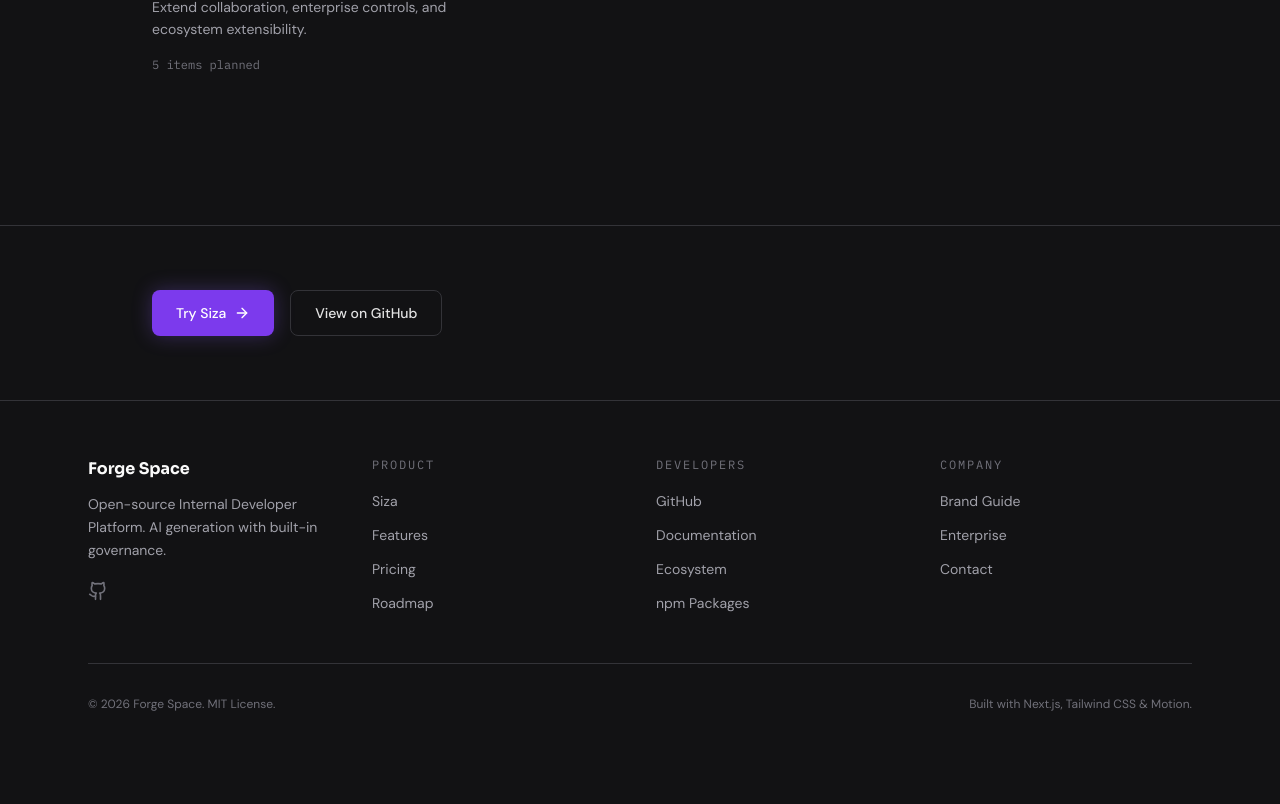
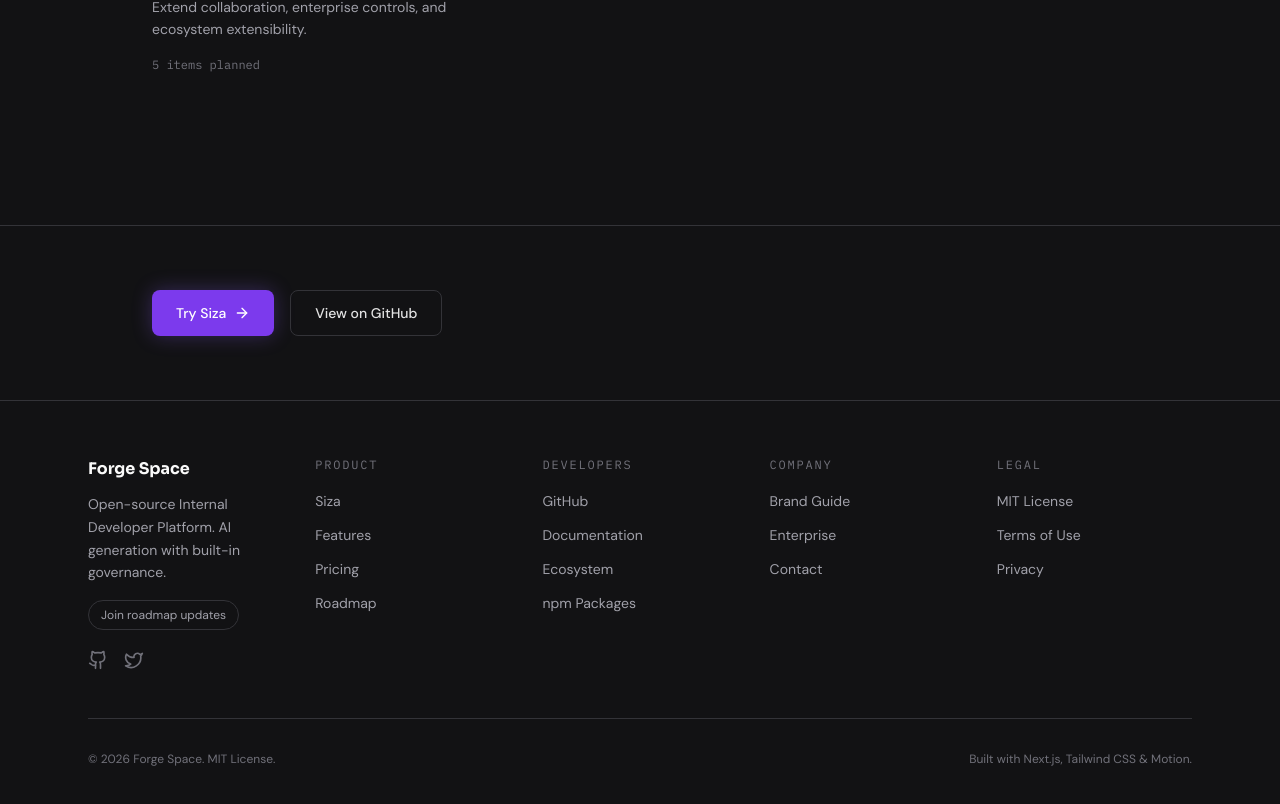
Before and after one commit to Forge-Space/forgespace-web, a Next.js app: page /roadmap in a window 1280 px wide. Shown: the part 1608-2412 px from the top of the page. Before the commit the page ends 2376 px from the top, so only its background shows below. Built offline with nearby package versions, Linux system fonts and the light colour scheme; no server answers.

Commit message:
feat(footer): add legal links and newsletter cta (#85)

```diff
--- a/src/components/layout/Footer.tsx
+++ b/src/components/layout/Footer.tsx
@@ -1,5 +1,5 @@
 import Link from "next/link";
-import { Github } from "lucide-react";
+import { Github, Twitter } from "lucide-react";
 import { FORGE_CTA_EVENTS } from "@/lib/analytics/ga4";
 
 const FOOTER_LINKS = {
@@ -37,6 +37,23 @@
     {
       label: "Contact",
       href: "mailto:support@forgespace.co",
+      external: true,
+    },
+  ],
+  Legal: [
+    {
+      label: "MIT License",
+      href: "https://github.com/Forge-Space/forgespace-web/blob/main/LICENSE",
+      external: true,
+    },
+    {
+      label: "Terms of Use",
+      href: "https://github.com/Forge-Space/.github/blob/main/TERMS.md",
+      external: true,
+    },
+    {
+      label: "Privacy",
+      href: "https://github.com/Forge-Space/.github/blob/main/PRIVACY.md",
       external: true,
     },
   ],
@@ -113,7 +130,7 @@
   return (
     <footer className="mt-auto border-t border-forge-border">
       <div className="mx-auto max-w-6xl px-6 py-14">
-        <div className="grid grid-cols-2 gap-8 md:grid-cols-4">
+        <div className="grid grid-cols-2 gap-8 md:grid-cols-5">
           <div className="col-span-2 md:col-span-1">
             <Link
               href="/"
@@ -126,6 +143,18 @@
               Open-source Internal Developer Platform. AI generation with
               built-in governance.
             </p>
+            <a
+              href="mailto:support@forgespace.co?subject=Forge%20Space%20newsletter%20updates"
+              target="_blank"
+              rel="noopener noreferrer"
+              data-fs-cta-event={FORGE_CTA_EVENTS.CONTACT_SALES}
+              data-fs-cta-target="contact_sales"
+              data-fs-cta-location="footer_newsletter_join_updates"
+              data-fs-pass-attribution="true"
+              className="mt-4 inline-flex items-center rounded-full border border-forge-border px-3 py-1.5 text-xs text-forge-text-muted transition-colors hover:border-forge-primary hover:text-foreground"
+            >
+              Join roadmap updates
+            </a>
             <div className="mt-5 flex items-center gap-4">
               <a
                 href="https://github.com/Forge-Space"
@@ -138,6 +167,17 @@
                 aria-label="Forge Space on GitHub"
               >
                 <Github className="h-5 w-5" />
+              </a>
+              <a
+                href="https://x.com/ForgeSpaceDev"
+                target="_blank"
+                rel="noopener noreferrer"
+                data-fs-cta-target="x"
+                data-fs-cta-location="footer_social_x"
+                className="text-forge-text-subtle transition-colors hover:text-foreground"
+                aria-label="Forge Space on X"
+              >
+                <Twitter className="h-5 w-5" />
               </a>
             </div>
           </div>
```
Also changed, not shown: 1 other file (tests, documents, lock files or other folders).
